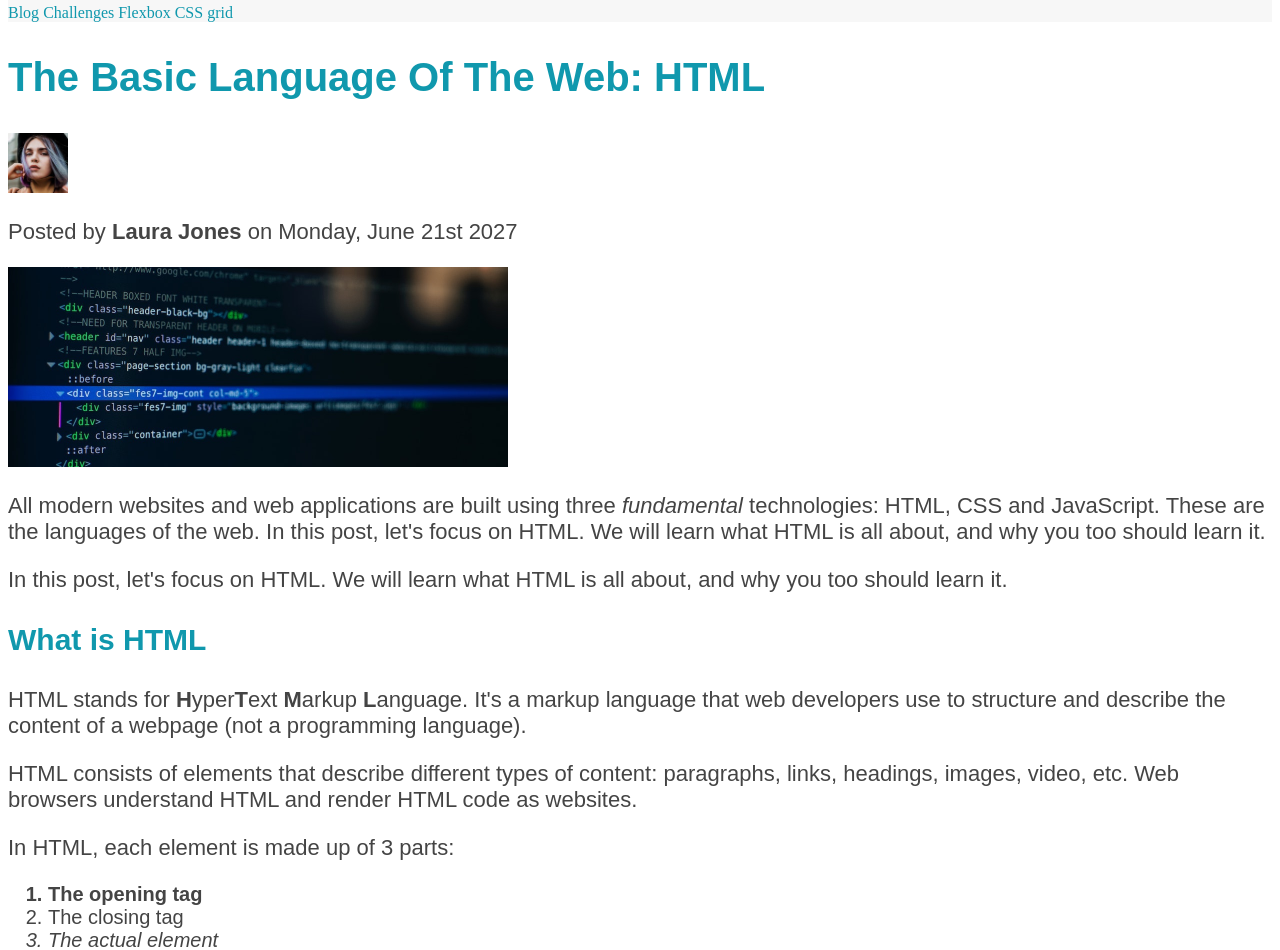
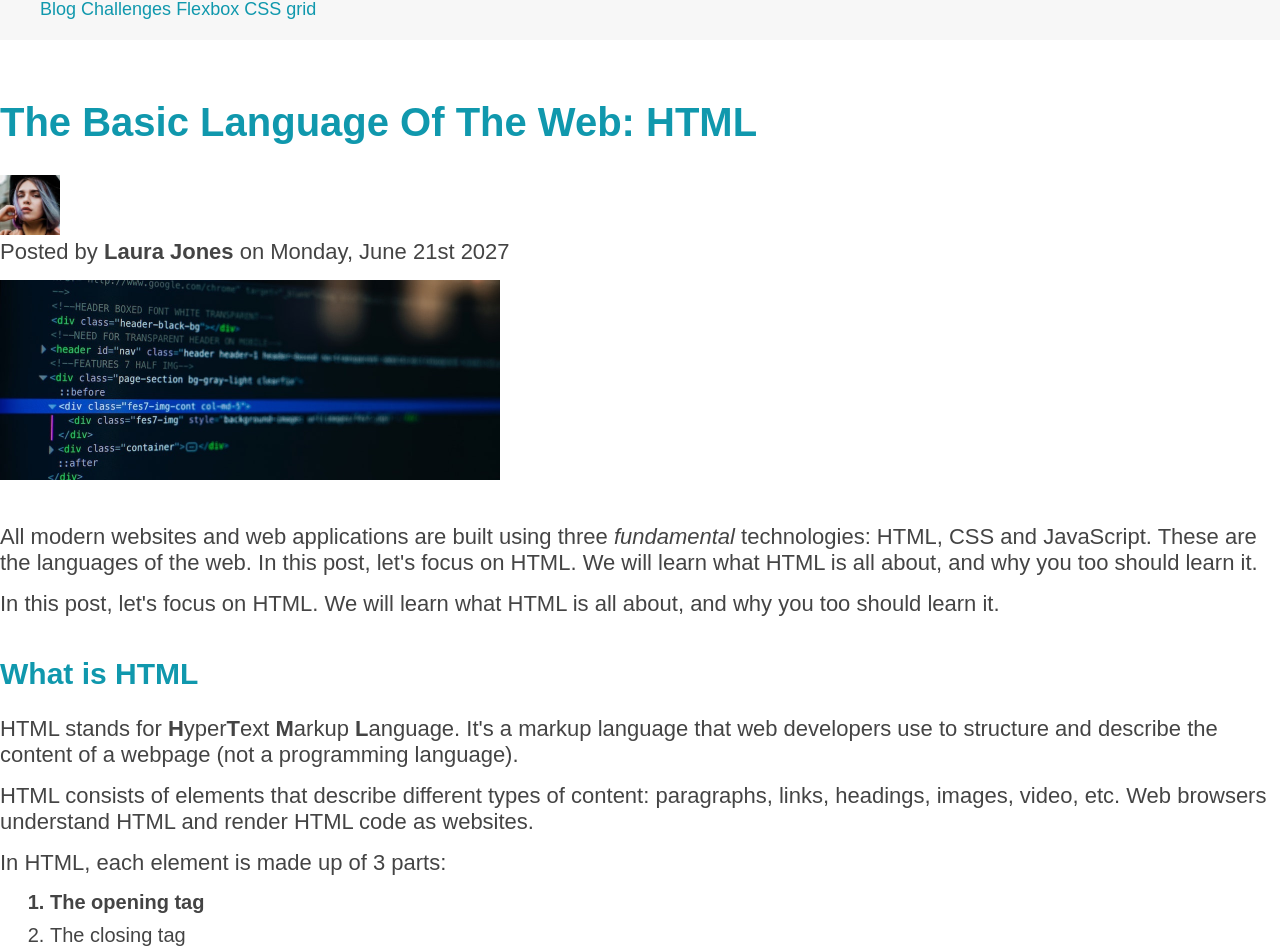
Before and after one commit to andersonsanchez016/html-css, a plain HTML site: page index.html in a window 1280 px wide. Shown: the part 62-1012 px from the top of the page. Drawn offline with Linux system fonts and the light colour scheme.

Commit message:
lecture 35

```diff
--- a/assets/css/index.css
+++ b/assets/css/index.css
@@ -1,3 +1,8 @@
+* {
+    margin: 0;
+    padding: 0;
+}
+
 h1,
 h2,
 h3,
@@ -8,10 +13,41 @@ li {
     color: #444444;
 }
 
+nav {
+    font-size: 18px;
+}
+
+article {
+    margin-bottom: 60px;
+}
+
 h1,
 h2,
 h3 {
     color: #1098ad;
+}
+
+body {
+    color: #444;
+    font-family: sans-serif;
+    border-top: 10px solid #1098ad;
+}
+
+.main-header {
+    background-color: #f7f7f7;
+    padding: 20px 40px;
+    margin-bottom: 60px;
+}
+
+.post-header {
+    margin-bottom: 40px;
+}
+
+aside {
+    background-color: #f7f7f7;
+    border-top: 5px solid #1098ad;
+    border-bottom: 5px solid #1098ad;
+    padding: 50px 0;
 }
 
 h1 {
@@ -22,10 +58,13 @@ h1 {
 
 h2 {
     font-size: 40px;
+    margin-bottom: 30px;
 }
 
 h3 {
     font-size: 30px;
+    margin-bottom: 25px;
+    margin-top: 40px;
 }
 
 h4 {
@@ -36,10 +75,22 @@ h4 {
 
 p {
     font-size: 22px;
+    margin-bottom: 15px;
+}
+
+ul,
+ol {
+    margin-left: 50px;
+    margin-bottom: 20px;
 }
 
 li {
     font-size: 20px;
+    margin-bottom: 10px;
+}
+
+li:last-child {
+    margin-bottom: 0;
 }
 
 footer p {
@@ -57,16 +108,6 @@ footer p {
 .related-author {
     font-size: 18px;
     font-weight: bold;
-}
-
-.main-header {
-    background-color: #f7f7f7;
-}
-
-aside {
-    background-color: #f7f7f7;
-    border-top: 5px solid #1098ad;
-    border-bottom: 5px solid #1098ad;
 }
 
 li:first-child {
--- a/index.html
+++ b/index.html
@@ -17,7 +17,7 @@
         </header>
 
         <article>
-            <header>
+            <header class="post-header">
                 <h2>The Basic Language Of The Web: HTML</h2>
 
                 <img
```
